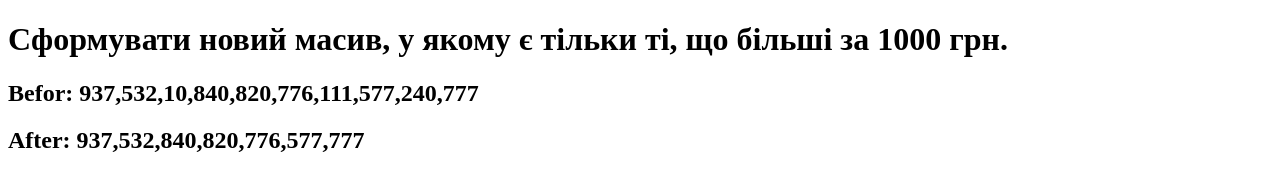
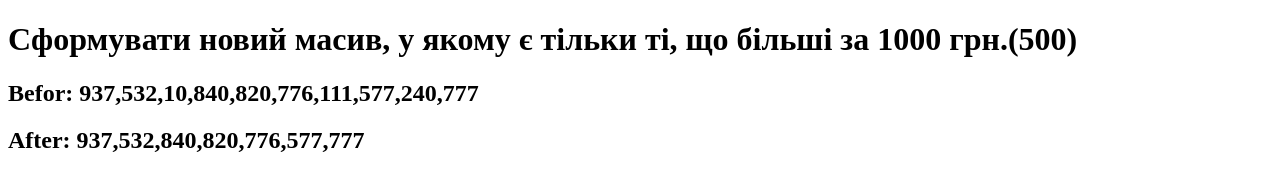
Before and after one commit to StagemanCrew/lesson10, a plain HTML site: page tasks/task1.html in a window 1280 px wide. Drawn offline with Linux system fonts and the light colour scheme.

Commit message:
Add files via upload

```diff
--- a/tasks/task1.html
+++ b/tasks/task1.html
@@ -6,7 +6,7 @@
     <title>task-1</title>
 </head>
 <body>
-    <h1>Сформувати новий масив, у якому є тільки ті, що більші за 1000 грн.</h1>
+    <h1>Сформувати новий масив, у якому є тільки ті, що більші за 1000 грн.(500)</h1>
 
     <script>
 
```
